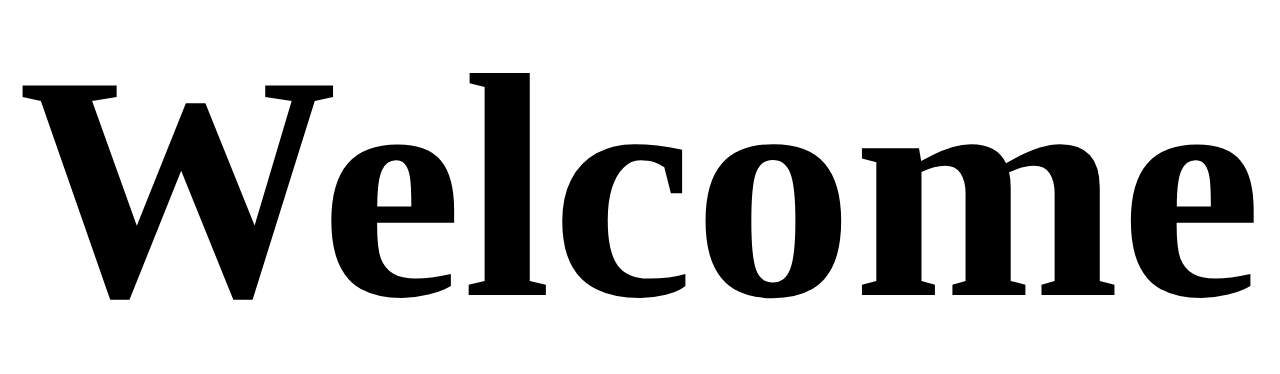
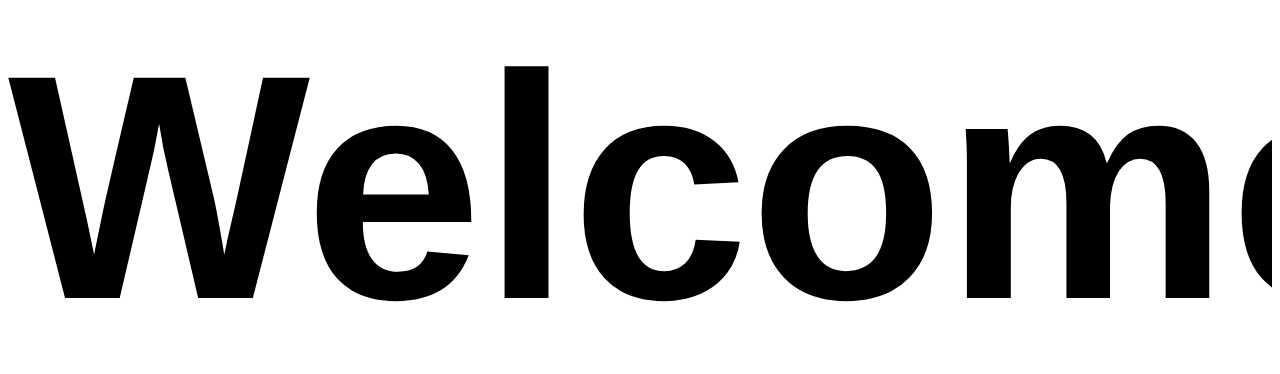
Before and after one commit to WombleWoo7547/github-pages, a plain HTML site: page index.html in a window 1280 px wide. Shown: the part 219-593 px from the top of the page. Drawn offline with Linux system fonts and the light colour scheme.

Commit message:
set font to be sans serif

```diff
--- a/style.css
+++ b/style.css
@@ -2,6 +2,7 @@
 	text-align: center;
 	margin: 0.0001;
 	overflow: hidden;
+	font-family: sans-serif;
 }
 
 h1 {
```
